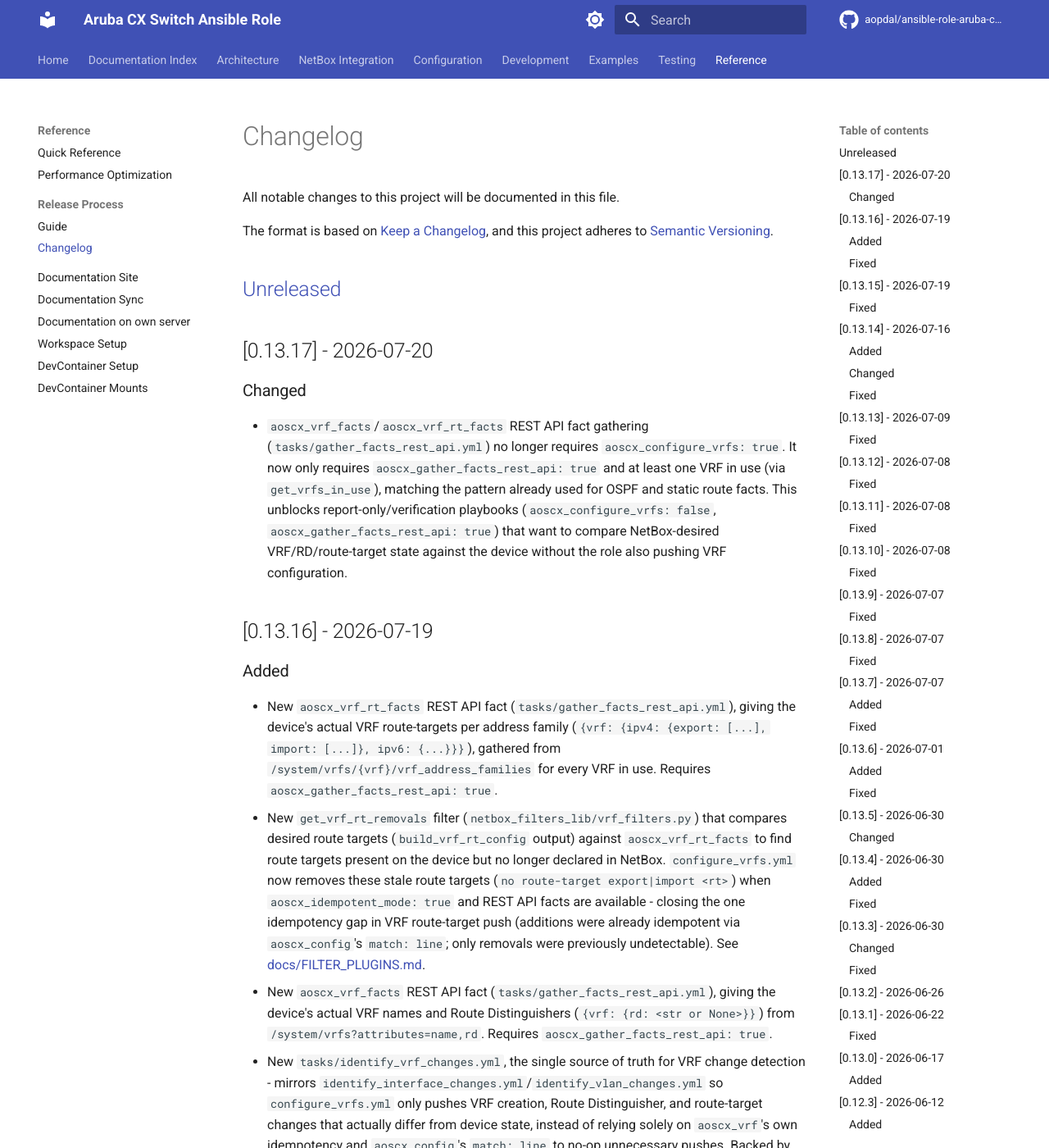
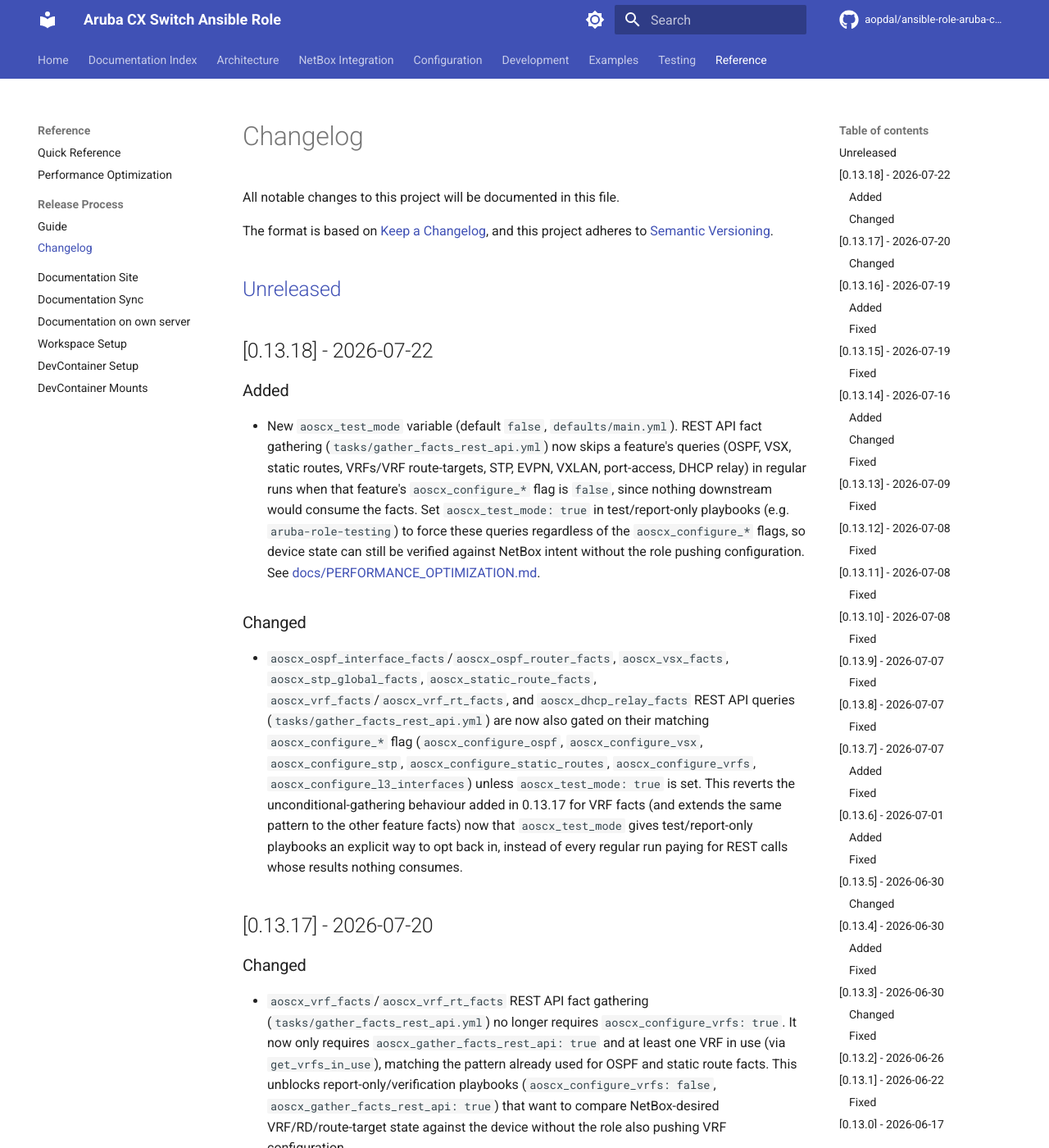
Before and after one commit to aopdal/ansible-role-aruba-cx-switch, an MkDocs documentation site: the page built from docs/CHANGELOG.md, in a window 1280 px wide and 1400 px high. Shown: the whole window at 82% size. Built offline with MkDocs 1.6.1 and Material for MkDocs 9.7.7, drawn with Linux system fonts in a browser that asks for light colours; comment, search, counter and statistics services are not loaded.

Commit message:
chore: release version 0.13.18

```diff
--- a/docs/CHANGELOG.md
+++ b/docs/CHANGELOG.md
@@ -6,6 +6,16 @@
 and this project adheres to [Semantic Versioning](https://semver.org/spec/v2.0.0.html).
 
 ## [Unreleased]
+
+## [0.13.18] - 2026-07-22
+
+### Added
+
+- New `aoscx_test_mode` variable (default `false`, `defaults/main.yml`). REST API fact gathering (`tasks/gather_facts_rest_api.yml`) now skips a feature's queries (OSPF, VSX, static routes, VRFs/VRF route-targets, STP, EVPN, VXLAN, port-access, DHCP relay) in regular runs when that feature's `aoscx_configure_*` flag is `false`, since nothing downstream would consume the facts. Set `aoscx_test_mode: true` in test/report-only playbooks (e.g. `aruba-role-testing`) to force these queries regardless of the `aoscx_configure_*` flags, so device state can still be verified against NetBox intent without the role pushing configuration. See [docs/PERFORMANCE_OPTIMIZATION.md](docs/PERFORMANCE_OPTIMIZATION.md#selective-fact-gathering-with-aoscx_test_mode).
+
+### Changed
+
+- `aoscx_ospf_interface_facts`/`aoscx_ospf_router_facts`, `aoscx_vsx_facts`, `aoscx_stp_global_facts`, `aoscx_static_route_facts`, `aoscx_vrf_facts`/`aoscx_vrf_rt_facts`, and `aoscx_dhcp_relay_facts` REST API queries (`tasks/gather_facts_rest_api.yml`) are now also gated on their matching `aoscx_configure_*` flag (`aoscx_configure_ospf`, `aoscx_configure_vsx`, `aoscx_configure_stp`, `aoscx_configure_static_routes`, `aoscx_configure_vrfs`, `aoscx_configure_l3_interfaces`) unless `aoscx_test_mode: true` is set. This reverts the unconditional-gathering behaviour added in 0.13.17 for VRF facts (and extends the same pattern to the other feature facts) now that `aoscx_test_mode` gives test/report-only playbooks an explicit way to opt back in, instead of every regular run paying for REST calls whose results nothing consumes.
 
 ## [0.13.17] - 2026-07-20
 
```
Also changed, not shown: CHANGELOG.md (+10 -0 lines), 1 other file.
